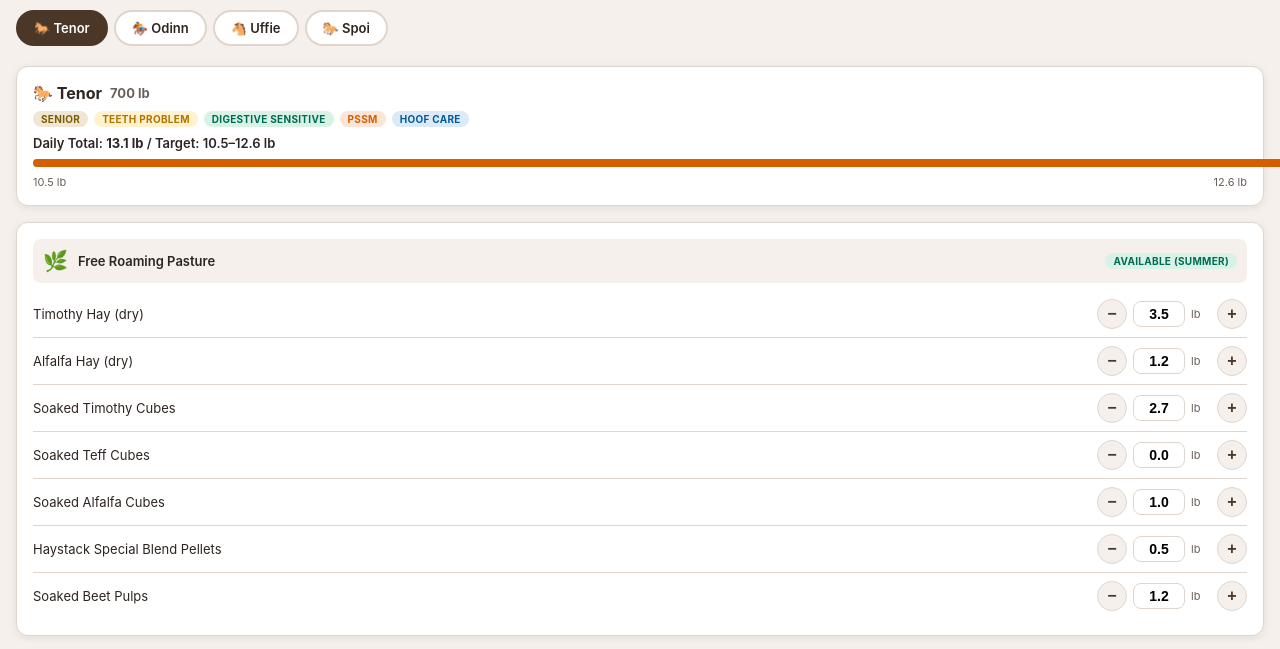
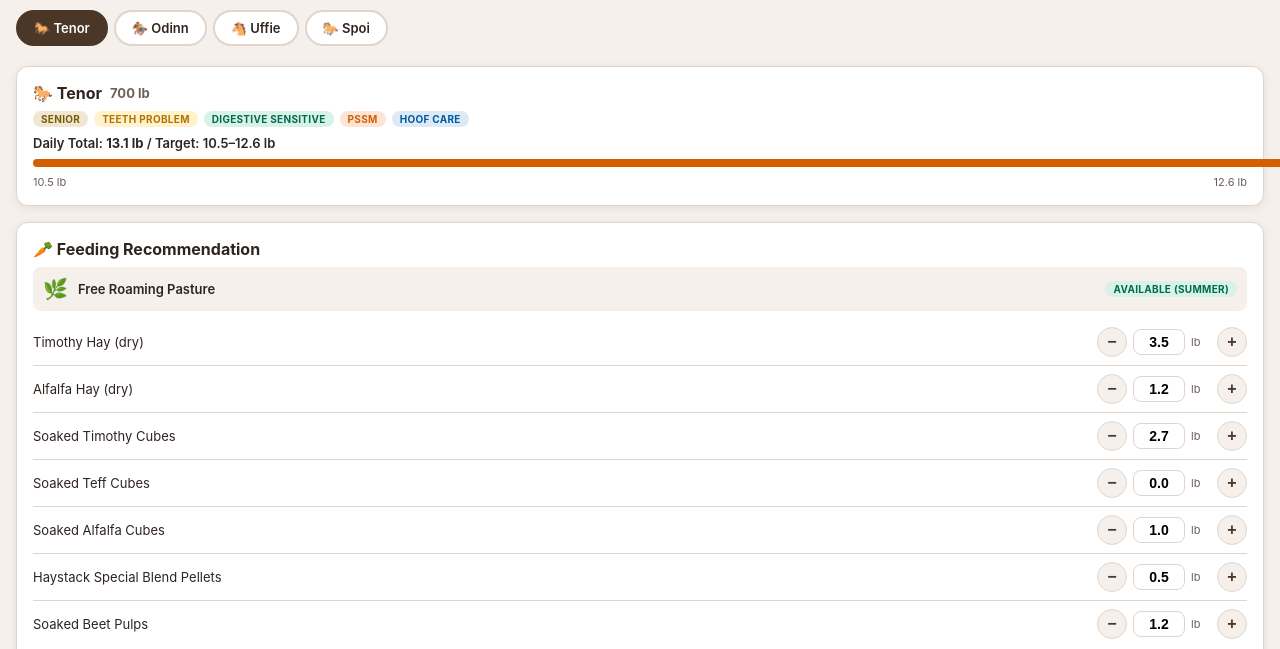
Before and after one commit to shuening/Icelandic-horse-feed-calculator, a plain HTML site: page index.html in a window 1280 px wide. Shown: the part 93-742 px from the top of the page. Drawn offline with Linux system fonts and the light colour scheme.

Commit message:
Add 'Feeding Recommendation' headline to feed section

```diff
--- a/index.html
+++ b/index.html
@@ -414,7 +414,7 @@ html+=`<div class="target-bar"><div class="target-fill ${barClass}" style="width
 html+=`<div class="target-range"><span>${lo.toFixed(1)} lb</span><span>${hi.toFixed(1)} lb</span></div>`;
 html+='</div>';
 
-html+='<div class="card">';
+html+='<div class="card"><h3>🥕 Feeding Recommendation</h3>';
 FEED_TYPES.forEach(f=>{
 if(f.isPasture){
 html+=`<div class="pasture-toggle">
```
